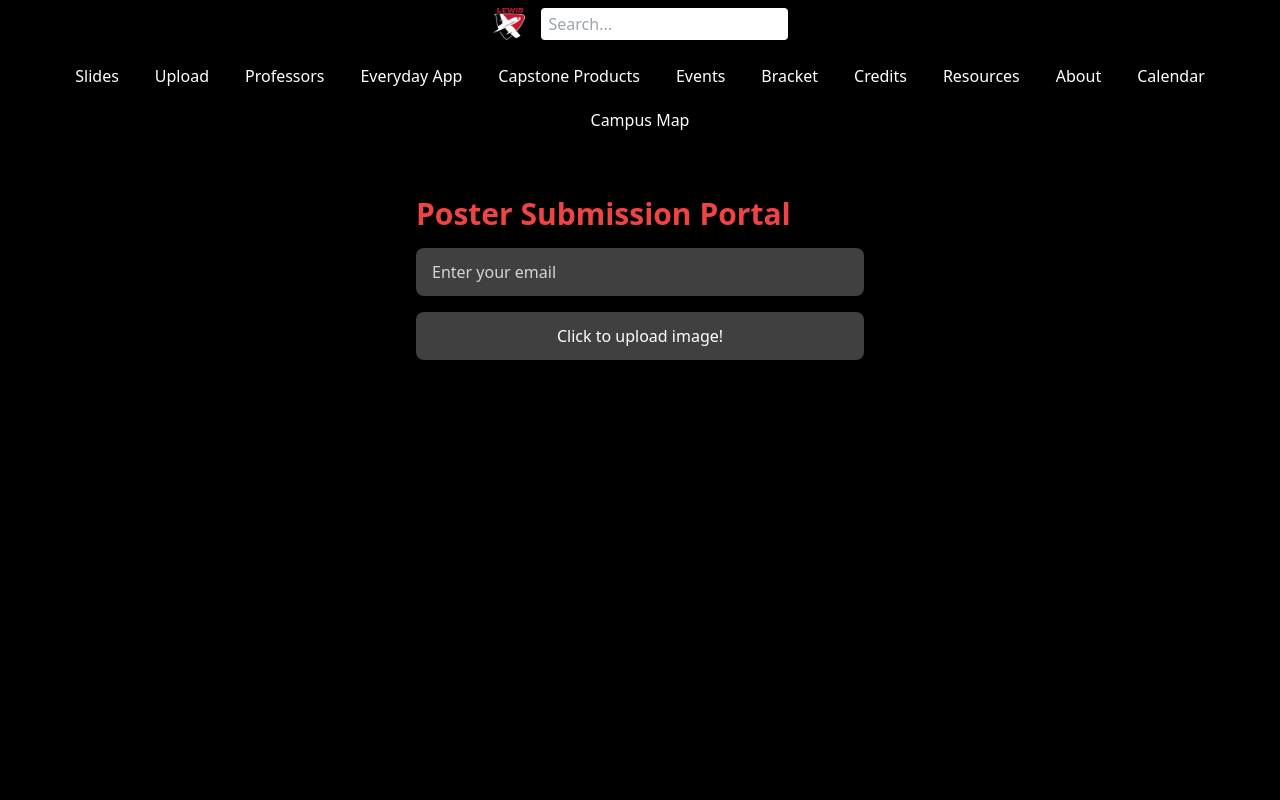
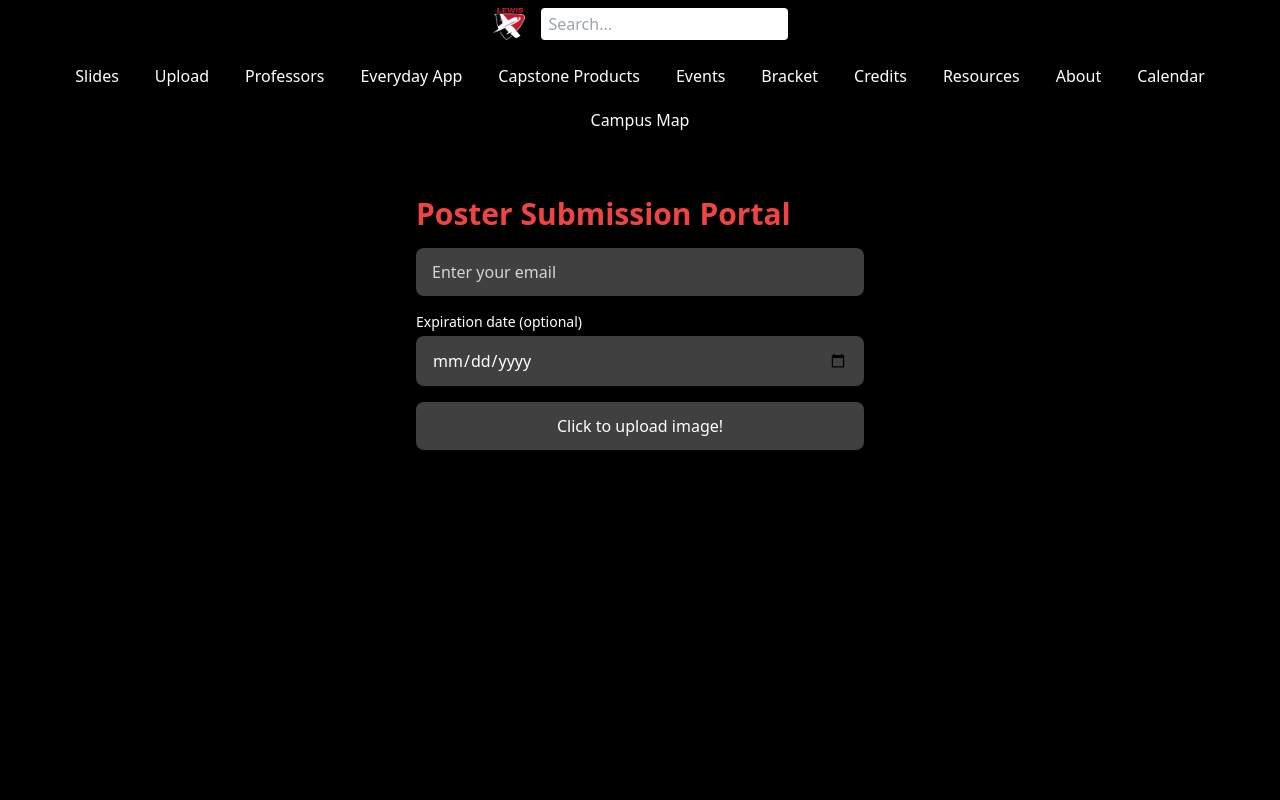
Before and after one commit to ECaMS-Billboard/ecams-billboard, a React (Create React App) app: page /upload in a window 1280 px wide. Shown: the top 800 px of the page. Built offline with nearby package versions, Linux system fonts and the light colour scheme.

Commit message:
RC-099 done

```diff
--- a/src/pages/Upload.js
+++ b/src/pages/Upload.js
@@ -9,6 +9,7 @@ function Upload() {
   const [email, setEmail] = useState('');
   const [uploadMessage, setUploadMessage] = useState('');
   const [showFireworks, setShowFireworks] = useState(false);
+  const [expiryDate, setExpiryDate] = useState('');
 
   // Handle file input change
   const handleFileChange = (e) => {
@@ -38,7 +39,10 @@ function Upload() {
     formData.append('file', file);
     formData.append('email', email);
     formData.append('description', "UPLOAD TEST");
-    formData.append('notes', "UPLOAD TEST");
+    formData.append('notes', "UPLOAD TEST") ;
+    if (expiryDate) {
+      formData.append('expiresAt', expiryDate);
+    }
 
     try {
       const response = await fetch(`${API_BASE_URL}/upload`, {
@@ -91,6 +95,17 @@ function Upload() {
             className="w-full text-white bg-neutral-700 placeholder-gray-300 py-3 px-4 rounded-lg shadow"
             required
           />
+
+          {/* Expiry date input */}
+          <div>
+            <label className="text-white text-sm mb-1 block">Expiration date (optional)</label>
+            <input
+              type="date"
+              value={expiryDate}
+              onChange={(e) => setExpiryDate(e.target.value)}
+              className="w-full text-white bg-neutral-700 py-3 px-4 rounded-lg shadow"
+            />
+          </div>
 
           {/* Choose image button */}
           <button
```
